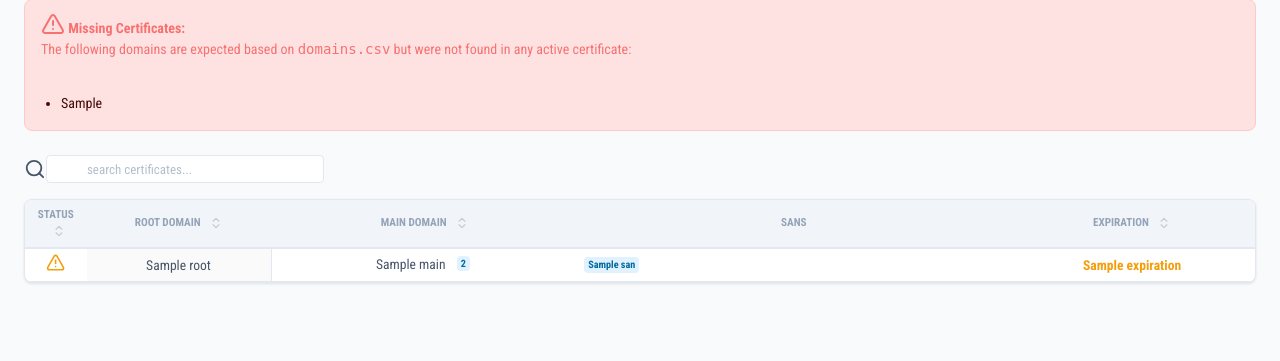
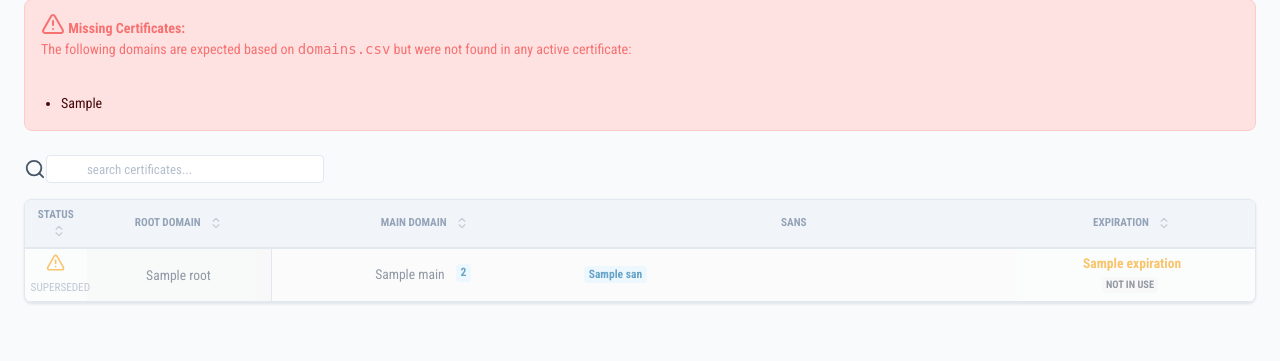
Before and after one commit to pinano/traefik-crowdsec-anubis-grafana, a Flask app: template config/domain-manager/templates/certs.html in a window 1280 px wide. Shown: the part 306-667 px from the top of the page. Run offline with Flask 3, Linux system fonts and the light colour scheme; the template is opened without the code that fills it: most values are stand-ins (such as "Sample title", 1, 10 or a date in 2020).

Commit message:
feat: Display superseded certificate status in the UI and import `defaultdict`.

```diff
--- a/config/domain-manager/app.py
+++ b/config/domain-manager/app.py
@@ -13,6 +13,7 @@ import json
 import base64
 import datetime
 import tldextract
+from collections import defaultdict
 
 app = Flask(__name__)
 app.secret_key = os.environ.get('FLASK_SECRET_KEY', secrets.token_hex(32))
--- a/config/domain-manager/templates/certs.html
+++ b/config/domain-manager/templates/certs.html
@@ -16,7 +16,7 @@
         .badge {
             display: inline-block;
             padding: 0.25em 0.4em;
-            font-size: 75%;
+            font-size: 85%;
             font-weight: 700;
             line-height: 1;
             text-align: center;
@@ -45,6 +45,11 @@
         .badge-danger {
             background-color: #fee2e2;
             color: #b91c1c;
+        }
+
+        .badge-superseded {
+            background-color: #f3f4f6;
+            color: #4b5563;
         }
 
         .summary-card {
@@ -131,8 +136,7 @@
                 </div>
                 <div class="summary-card">
                     <h3>Missing Domains</h3>
-                    <div class="value"
-                        style="{{ 'color: var(--danger-color);' if missing_count > 0 else 'color: var(--text-color);' }}">
+                    <div class="value" style="color: var(--danger-color);">
                         {{ missing_count }}
                     </div>
                 </div>
@@ -175,7 +179,8 @@
                     </thead>
                     <tbody id="certs-body">
                         {% for cert in certificates %}
-                        <tr>
+                        <tr class="{{ 'superseded-row' if cert.superseded else '' }}"
+                            style="{{ 'opacity: 0.6; background-color: #f9fafb;' if cert.superseded else '' }}">
                             <td data-label="Status" style="text-align: center;">
                                 {% if cert.status == 'valid' %}
                                 <i data-lucide="check-circle"
@@ -192,6 +197,10 @@
                                     style="color: var(--danger-color); width: 1.2rem; height: 1.2rem;"
                                     title="Expired/Invalid"></i>
                                 <span style="display:none;">expired</span>
+                                {% endif %}
+                                {% if cert.superseded %}
+                                <div style="font-size: 0.7rem; color: var(--text-muted); margin-top: 2px;">SUPERSEDED
+                                </div>
                                 {% endif %}
                             </td>
                             <td data-label="Root Domain" class="root-domain-cell">{{ cert.root }}</td>
@@ -217,6 +226,10 @@
                                     style="{{ 'color: var(--warning-color); font-weight: bold;' if cert.status == 'warning' else ('color: var(--danger-color); font-weight: bold;' if cert.status == 'expired' else '') }}">
                                     {{ cert.expiration }}
                                 </span>
+                                {% if cert.superseded %}
+                                <br><span class="badge badge-superseded"
+                                    style="font-size: 0.65rem; margin-top: 2px;">NOT IN USE</span>
+                                {% endif %}
                             </td>
                         </tr>
                         {% else %}
```
